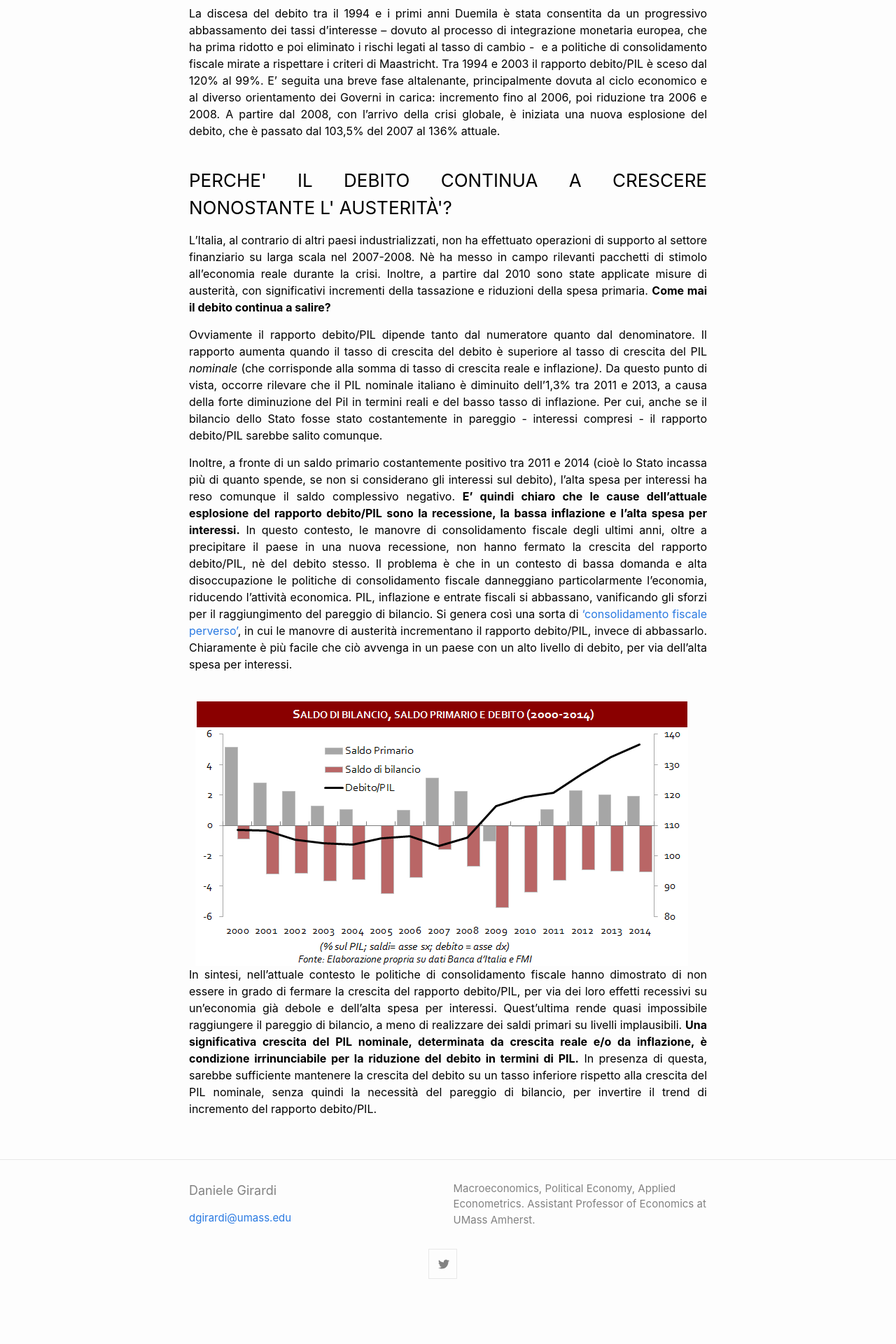
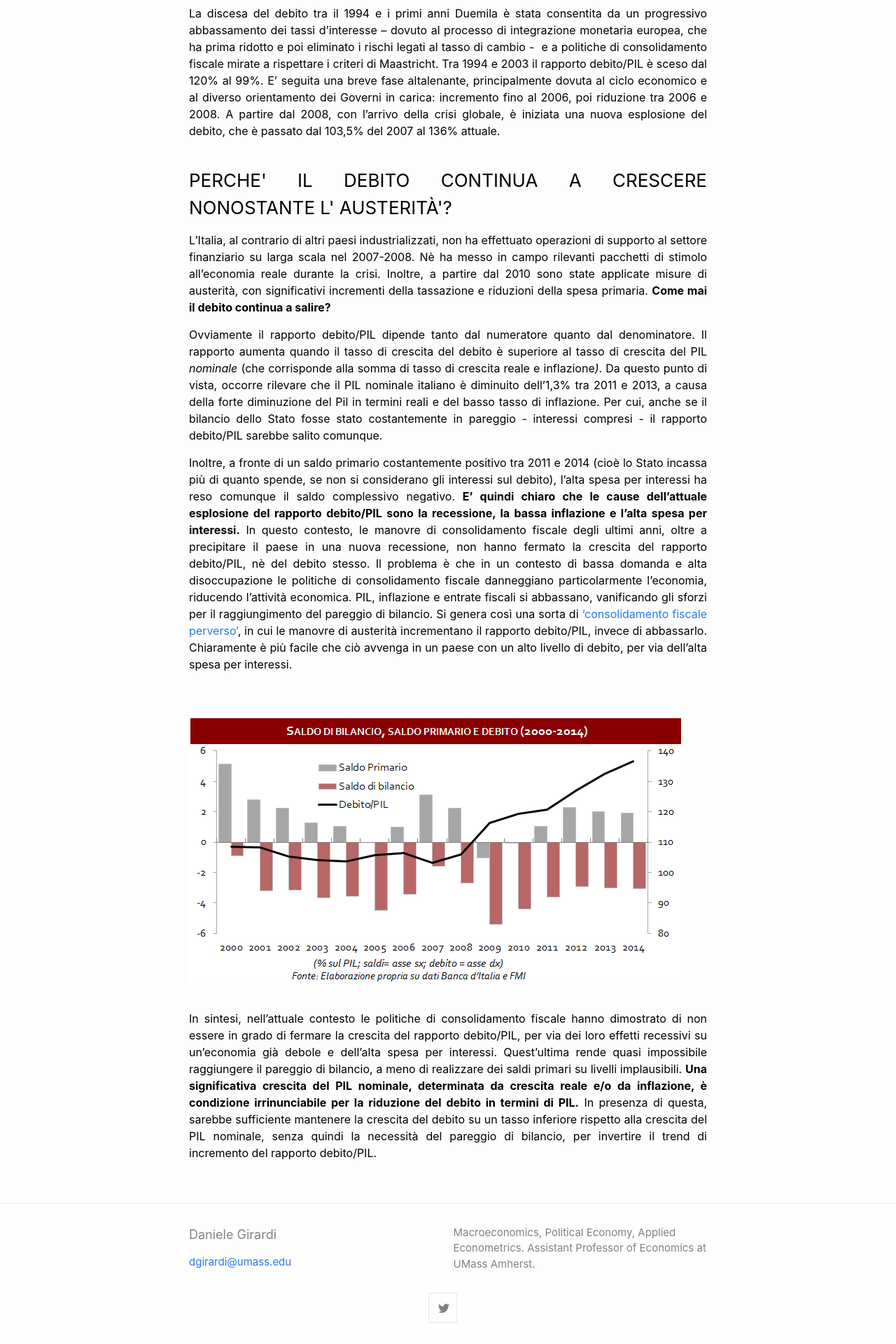
Before and after one commit to danielegirardi/danielegirardi.github.io, a Jekyll site: the page built from posts/debito_ita_post.md, in a window 1280 px wide. Shown: the part 2316-4236 px from the top of the page at 70% size. Built offline with Jekyll 4.4.1, drawn with Linux system fonts in a browser that asks for light colours; our own code applies the rules of GitHub Pages for plain Markdown files; before the commit the page ends 4173 px from its top, so only the background shows below that.

Commit message:
Update debito_ita_post.md

```diff
--- a/posts/debito_ita_post.md
+++ b/posts/debito_ita_post.md
@@ -61,7 +61,7 @@
 <p class="p1" style="text-align: justify;"><span style="color: #000000;">Inoltre, a fronte di un saldo primario costantemente positivo tra 2011 e 2014 (cioè lo Stato incassa più di quanto spende, se non si considerano gli interessi sul debito), l’alta spesa per interessi ha reso comunque il saldo complessivo negativo. <strong>E’ quindi chiaro che le cause dell’attuale esplosione del rapporto debito/PIL sono la recessione, la bassa inflazione e l’alta spesa per interessi.</strong> In questo contesto, le manovre di consolidamento fiscale degli ultimi anni, oltre a precipitare il paese in una nuova recessione, non hanno fermato la crescita del rapporto debito/PIL, nè del debito stesso. Il problema è che in un contesto di bassa domanda e alta disoccupazione le politiche di consolidamento fiscale danneggiano particolarmente l’economia, riducendo l’attività economica. PIL, inflazione e entrate fiscali si abbassano, vanificando gli sforzi per il raggiungimento del pareggio di bilancio. Si genera così una sorta di <a href="http://dmarionuti.blogspot.it/2013/09/perverse-fiscal-consolidation.html" target="_blank">‘consolidamento fiscale perverso’</a>, in cui le manovre di austerità incrementano il rapporto debito/PIL, invece di abbassarlo. Chiaramente è più facile che ciò avvenga in un paese con un alto livello di debito, per via dell’alta spesa per interessi.</span></p>
 <br>
 &nbsp;
-<img src="https://danielegirardi.github.io/posts/debito_ita_2.png" alt="2_saldi">
+<p class="p3"><img src="https://danielegirardi.github.io/posts/debito_ita_2.png" alt="2_saldi"></p>
 &nbsp;
 <br>
 <p class="p3" style="text-align: justify;"><span style="color: #000000;">In sintesi, nell’attuale contesto le politiche di consolidamento fiscale hanno dimostrato di non essere in grado di fermare la crescita del rapporto debito/PIL, per via dei loro effetti recessivi su un’economia già debole e dell’alta spesa per interessi. Quest’ultima rende quasi impossibile raggiungere il pareggio di bilancio, a meno di realizzare dei saldi primari su livelli implausibili. <strong>Una significativa crescita del PIL nominale, determinata da crescita reale e/o da inflazione, è condizione irrinunciabile per la riduzione del debito in termini di PIL.</strong> In presenza di questa, sarebbe sufficiente mantenere la crescita del debito su un tasso inferiore rispetto alla crescita del PIL nominale, senza quindi la necessità del pareggio di bilancio, per invertire il trend di incremento del rapporto debito/PIL.</span></p>
```
